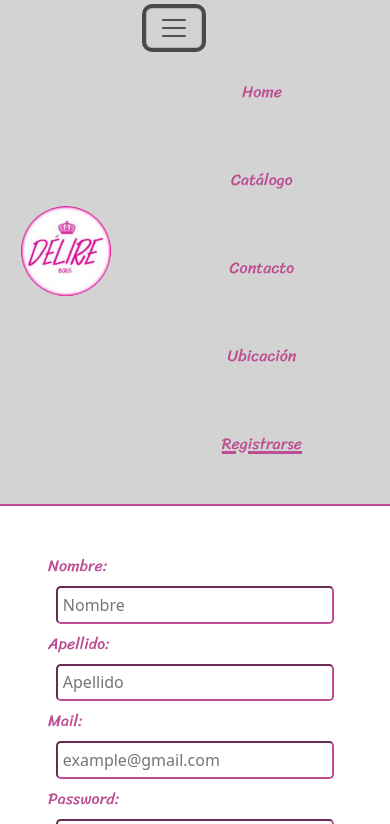
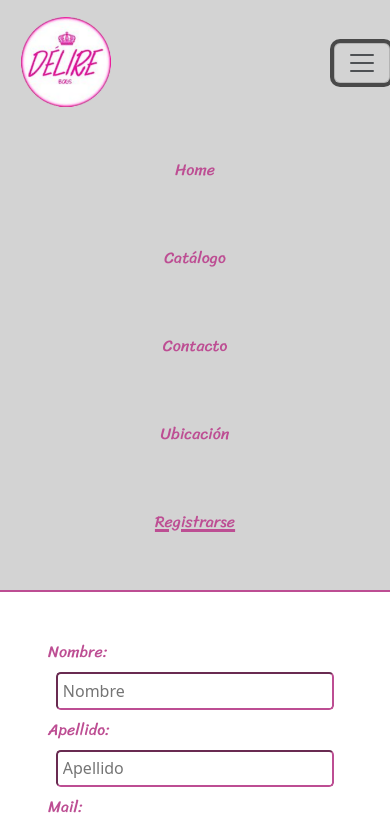
Before and after one commit to LucasAlmiroon/PreEntrega2_Almiron, a plain HTML site: page pages/registro.html in a window 390 px wide. Both pictures are taken after a click on the button "Toggle navigation". Shown: the top 824 px of the page. Drawn offline with nearby package versions, Linux system fonts and the light colour scheme.

Commit message:
Se agregaron comentarios, se corrigio el nav bar, se aplico SEO

```diff
--- a/css/styles.css
+++ b/css/styles.css
@@ -15,12 +15,15 @@ header a {
     margin-left: 1rem;
 }
 
-header,
 section,
 footer {
     display: flex;
     justify-content: space-between;
     align-items: center;
+}
+
+.logoNav {
+    width: 100px;
 }
 
 a, div a {
@@ -315,7 +318,10 @@ footer {
     .frenteLocal {
         width: 300px;
     }
-
+    .botonera {
+        flex-direction: column;
+        padding: 0.5rem;
+    }
     .carrusel {
         width: 100%;
         text-align: center;
--- a/pages/registro.html
+++ b/pages/registro.html
@@ -5,25 +5,27 @@
     <meta charset="UTF-8">
     <meta http-equiv="X-UA-Compatible" content="IE=edge">
     <meta name="viewport" content="width=device-width, initial-scale=1.0">
-    <link rel="stylesheet" href="../css/styles.css">
+    <!-- Enlaces a fuentes de Google Fonts -->
     <link rel="preconnect" href="https://fonts.googleapis.com">
     <link rel="preconnect" href="https://fonts.gstatic.com" crossorigin>
     <link href="https://fonts.googleapis.com/css2?family=Sriracha&display=swap" rel="stylesheet">
+    <!-- Enlace al favicon -->
     <link rel="shortcut icon" href="../img/logo2.ico">
+    <!-- Enlace a la hoja de estilos de Bootstrap -->
     <link href="https://cdn.jsdelivr.net/npm/bootstrap@5.3.0-alpha3/dist/css/bootstrap.min.css" rel="stylesheet"
         integrity="sha384-KK94CHFLLe+nY2dmCWGMq91rCGa5gtU4mk92HdvYe+M/SXH301p5ILy+dN9+nJOZ" crossorigin="anonymous">
-    <script src="https://kit.fontawesome.com/2f9e23067a.js" crossorigin="anonymous"></script>
-    <script src="https://cdn.jsdelivr.net/npm/bootstrap@5.3.0-alpha3/dist/js/bootstrap.bundle.min.js"
-    integrity="sha384-ENjdO4Dr2bkBIFxQpeoTz1HIcje39Wm4jDKdf19U8gI4ddQ3GYNS7NTKfAdVQSZe"
-    crossorigin="anonymous"></script>
-    <title>Délire Bags</title>
+    <!-- Enlace a la hoja de estilos personalizada -->
+    <link rel="stylesheet" href="../css/styles.css">
+
+    <title>Délire Bags | Catálogo</title>
 </head>
 
 <body>
+
     <header>
-        <a class="navbar-brand" href="../index.html"><img src="../img/logo.png" alt="" width="100px"></a>
+        <!-- Logo y barra de navegación -->
         <nav class="navbar navbar-expand-lg">
-            <div class="container-fluid">
+            <a class="navbar-brand" href="../index.html"><img src="../img/logo.png" alt="" class="logoNav"></a>
             <button class="navbar-toggler" type="button" data-bs-toggle="collapse"
                 data-bs-target="#navbarSupportedContent" aria-controls="navbarSupportedContent"
                 aria-expanded="false" aria-label="Toggle navigation">
@@ -31,29 +33,30 @@
             </button>
             <div class="collapse navbar-collapse" id="navbarSupportedContent">
                 <ul class="navbar-nav me-auto mb-2 mb-lg-0 botonera">
+                    <!-- Elementos de la barra de navegación -->
                     <li class="nav-item botonNav">
                         <a aria-current="page" href="../index.html">Home</a>
                     </li>
                     <li class="nav-item botonNav">
-                            <a aria-current="page" href="catalogo.html">Catálogo</a>
+                        <a aria-current="page" href="pages/catalogo.html">Catálogo</a>
                     </li>
                     <li class="nav-item botonNav">
-                            <a aria-current="page" href="contacto.html">Contacto</a>
+                        <a aria-current="page" href="pages/contacto.html">Contacto</a>
                     </li>
                     <li class="nav-item botonNav">
-                            <a aria-current="page" href="ubicacion.html">Ubicación</a>
+                        <a aria-current="page" href="pages/ubicacion.html">Ubicación</a>
                     </li>
                     <li class="nav-item botonNav activa">
-                            <a aria-current="page" href="registro.html">Registrarse</a>
+                        <a aria-current="page" href="pages/registro.html">Registrarse</a>
                     </li>
                 </ul>
-                </div>
             </div>
         </nav>
     </header>
 
     <main>
         <form action="" class="registro">
+            <!-- Formulario de registro -->
             <label for="nombre">Nombre:</label>
             <input type="text" placeholder="Nombre">
             <label for="nombre">Apellido:</label>
@@ -75,9 +78,17 @@
     </main>
 
     <footer>
+        <!-- Información de derechos de autor y nombre del programador -->
         <span>© Delire Bags - All Rights Reserved </span>
         <span> Programador: Lucas Almirón</span>
     </footer>
+
+    <!-- Enlace al kit de iconos de Font Awesome -->
+    <script src="https://kit.fontawesome.com/2f9e23067a.js" crossorigin="anonymous"></script>
+    <!-- Enlace al archivo JavaScript de Bootstrap -->
+    <script src="https://cdn.jsdelivr.net/npm/bootstrap@5.3.0-alpha3/dist/js/bootstrap.bundle.min.js"
+        integrity="sha384-ENjdO4Dr2bkBIFxQpeoTz1HIcje39Wm4jDKdf19U8gI4ddQ3GYNS7NTKfAdVQSZe"
+        crossorigin="anonymous"></script>
 </body>
 
 </html>
```
Also changed, not shown: index.html (+22 -9 lines), pages/catalogo.html (+30 -10 lines), pages/contacto.html (+25 -11 lines), pages/ubicacion.html (+24 -10 lines). Lines whose indentation alone changed are shown as unchanged.
